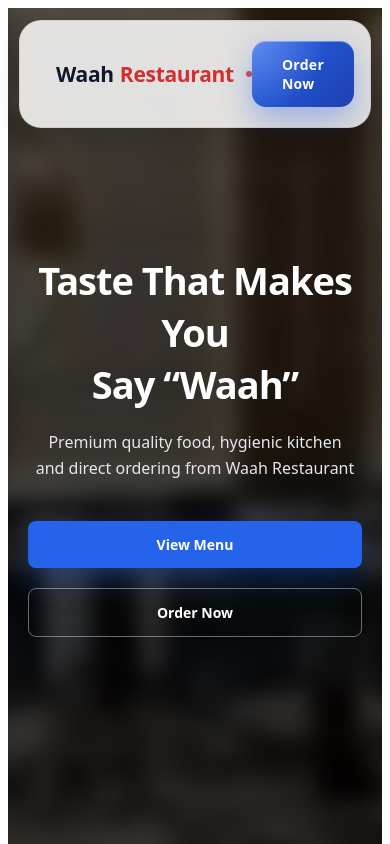
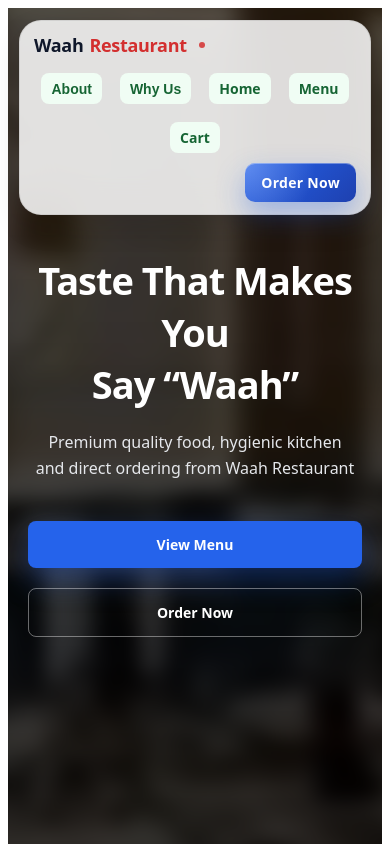
Before and after one commit to Hardrocker17Ashok/Waah-menu-web-app, a React (Vite) app: page / in a window 390 px wide. Shown: the top 844 px of the page. Built offline with nearby package versions, Linux system fonts and the light colour scheme; no server answers.

Commit message:
navbaar add

```diff
--- a/src/components/layout/Navbar.css
+++ b/src/components/layout/Navbar.css
@@ -237,12 +237,57 @@
 
 
 
-/* ================= MOBILE ================= */
+
+/* ================= MOBILE NAVBAR CLEAN VIEW ================= */
+
+/* ================= MOBILE NAVBAR FIX ================= */
+
 @media (max-width: 768px) {
+
+  .navbar-inner {
+    padding: 12px 14px;
+    flex-wrap: wrap;
+    gap: 10px;
+  }
+
+  .navbar-logo {
+    font-size: 18px;
+    flex: 1;
+  }
+
+  /* Show links */
   .navbar-links {
-    display: none;
+    display: flex;
+    width: 100%;
+    justify-content: center;
+    gap: 18px;
+    margin-top: 6px;
+    flex-wrap: wrap;
+  }
+
+  .navbar-links a,
+  .navbar-links button {
+    font-size: 14px;
+    padding: 6px 10px;
+    border-radius: 8px;
+    background: #f0fdf4;
+    color: #166534;
+  }
+
+  .navbar-links a:hover,
+  .navbar-links button:hover {
+    background: #16a34a;
+    color: white;
+  }
+
+  .navbar-cta {
+    padding: 10px 16px;
+    font-size: 14px;
+    border-radius: 10px;
+    margin-left: auto;
   }
 }
+
 
 
 /* ===== LOGO DROP ANIMATION ===== */
--- a/src/components/ui/Loader.jsx
+++ /dev/null
@@ -1,5 +0,0 @@
-const Loader = () => {
-  return <div className="text-center py-10">Loading...</div>;
-};
-
-export default Loader;
--- a/src/pages/Menu.css
+++ b/src/pages/Menu.css
@@ -322,26 +322,54 @@
 /* ================= RESPONSIVE ================= */
 /* ===== MOBILE SCROLL ANIMATION SUPPORT ===== */
 
+/* ================= MOBILE MENU GRID FIX ================= */
+
 @media (max-width: 768px) {
-  .from-left {
-    transform: translateX(-80px);   /* mobile ke liye short distance */
-    opacity: 0;
-  }
 
-  .from-right {
-    transform: translateX(80px);
-    opacity: 0;
-  }
-
-  .menu-card.show {
-    transform: translateX(0);
-    opacity: 1;
+  .menu-list.grid {
+    display: grid;
+    grid-template-columns: repeat(2, 1fr);   /* 2 items per row */
+    gap: 14px;
   }
 
   .menu-card {
-    transition: all 0.6s ease;     /* faster on mobile */
+    flex-direction: column;
+    border-radius: 16px;
+    overflow: hidden;
+  }
+
+  .menu-image {
+    width: 100%;
+    height: 140px;
+    border-radius: 16px 16px 0 0;
+    background-size: cover;
+    background-position: center;
+  }
+
+  .menu-info {
+    padding: 12px;
+    text-align: center;
+  }
+
+  .menu-info h3 {
+    font-size: 15px;
+  }
+
+  .menu-info p {
+    font-size: 14px;
+  }
+
+  .add-btn {
+    width: 100%;
+    padding: 10px;
+    border-radius: 10px;
+  }
+
+  .qty-box {
+    justify-content: center;
   }
 }
+
 
 
 /* ================= ADD TO CART SUCCESS ================= */
```
